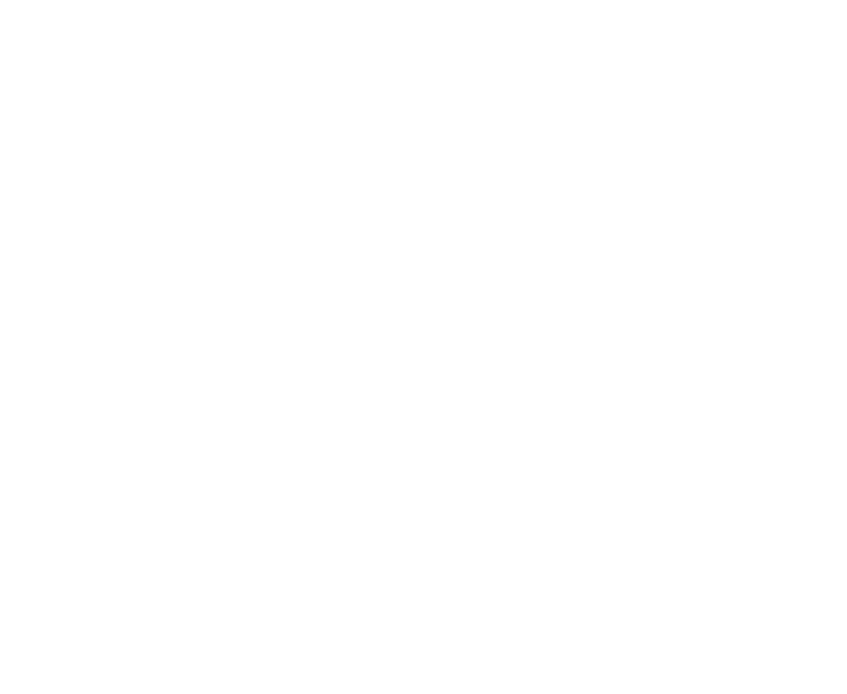
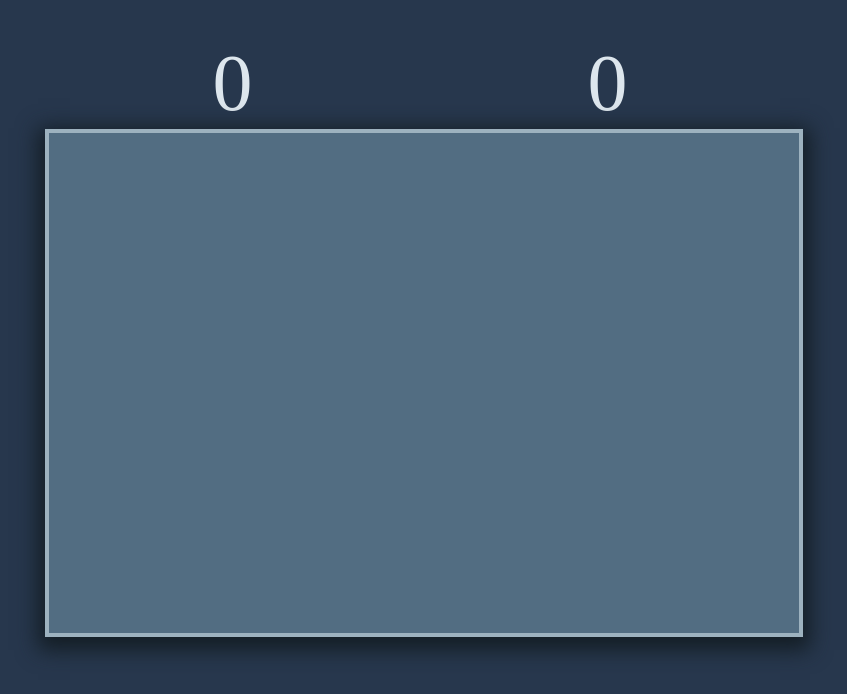
Before and after one commit to Ismael-Vilacian/multiplayer-virtual-pong, a plain HTML site: page client/index.html in a window 1280 px wide. Shown: the whole page, without its empty margins (220-1067 px from the left). Drawn offline with Linux system fonts and the light colour scheme.

Commit message:
Game table and page styles adjusted

```diff
--- a/client/index.html
+++ b/client/index.html
@@ -1,7 +1,45 @@
 <html>
-    <head>
-        <meta charset="utf-8">
-        <title>Virtual pong</title>
-    </head>
-    <body></body>
+
+<head>
+    <meta charset="utf-8">
+    <title>Virtual pong</title>
+
+    <style>
+        body {
+            background-color: #27374D;
+        }
+
+        .game {
+            max-width: 750px;
+            margin: 0 auto;
+        }
+
+        .game .game_scoreboard {
+            display: grid;
+            grid-template-columns: 50% 50%;
+            justify-content: center;
+            font-size: 80px;
+            text-align: center;
+            color: #DDE6ED;
+            margin-top: 5%;
+        }
+
+        .game #table {
+            border: 4px solid #9DB2BF;
+            background-color: #526D82;
+            box-shadow: 0px 6px 20px 7px #141e25;
+        }
+    </style>
+</head>
+
+<body>
+    <div class="game">
+        <div class="game_scoreboard">
+            <div class="game_score">0</div>
+            <div class="game_score">0</div>
+        </div>
+        <canvas id="table" width="750px" height="500px"></canvas>
+    </div>
+</body>
+
 </html>
```
